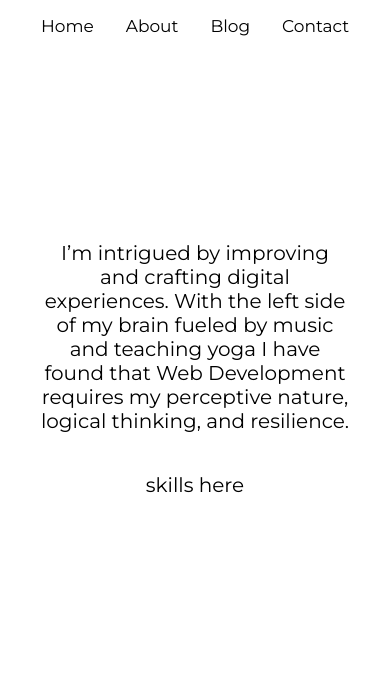
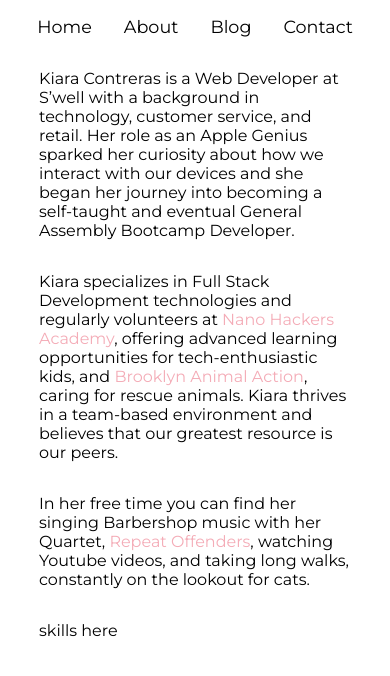
Before and after one commit to kcontreras01/portfolio2020, a React (Create React App) app: page /about in a window 390 px wide. Shown: the top 676 px of the page. Built offline with nearby package versions, Linux system fonts and the light colour scheme.

Commit message:
updating about page

```diff
--- a/src/App.css
+++ b/src/App.css
@@ -21,18 +21,19 @@ body {
     color: black;
     padding: 14px 16px;
     text-decoration: none;
-    font-size: 17px;
-    text-align: right;
+    font-size: 1.1em;
   }
 
-  #about {
-    font-size: 1.25em;
+  .topnav a:hover {
+    color: #F4ACB7
   }
 
-  @media screen {
-    .icon {
-      /*visibility: hidden;*/
-    }
+  .active {
+    color: #F4ACB7;
+  }
+
+  #name {
+    color: #F4ACB7;
   }
 
   .page-container {
@@ -42,6 +43,18 @@ body {
     margin-top: 20vh;
     width: 80vw;
     flex-direction: column;
+  }
+
+  .about-container {
+    display: flex;
+    margin: auto;
+    width: 80vw;
+    flex-direction: column;
+  }
+
+  .about-container a {
+    color: #F4ACB7;
+    text-decoration: none;
   }
 
   .page-container h1 {
--- a/src/components/About.js
+++ b/src/components/About.js
@@ -1,15 +1,31 @@
-import React from 'react'
+import React from "react";
 
 const About = () => {
 	return (
-		<div className="page-container" id="about">
+		<div className="about-container">
+			<p>
+				Kiara Contreras is a Web Developer at S’well with a background in
+				technology, customer service, and retail. Her role as an Apple Genius sparked her curiosity about how we interact with our devices and
+				she began her journey into becoming a self-taught and eventual General Assembly Bootcamp Developer.
+			</p>
 
-			<p>I’m intrigued by improving and crafting digital experiences. With the left
-side of my brain fueled by music and teaching yoga I have found that Web
-Development requires my perceptive nature, logical thinking, and resilience.</p>
-		<p>skills here</p>
+			<p>
+				Kiara specializes in Full Stack Development technologies and regularly
+				volunteers at <a href="https://www.nanohackers.org/" alt="Nano Hackers Academy site" target="_blank">Nano Hackers Academy</a>, offering advanced learning
+				opportunities for tech-enthusiastic kids, and <a href="http://brooklynanimalaction.org/" alt="Brooklyn Animal Action site" target="_blank">Brooklyn Animal Action</a>,
+				caring for rescue animals. Kiara thrives in a team-based environment and
+				believes that our greatest resource is our peers.
+			</p>
+
+			<p>
+				In her free time you can find her singing Barbershop music with her
+				Quartet, <a href="http://www.alexisdpn.com/repeatoffenders" alt="repeat offenders quartet site" target="_blank">Repeat Offenders</a>, watching Youtube videos, and taking long
+				walks, constantly on the lookout for cats.
+			</p>
+
+			<p>skills here</p>
 		</div>
-		)
-}
+	);
+};
 
-export default About
+export default About;
--- a/src/components/Landing.js
+++ b/src/components/Landing.js
@@ -3,7 +3,7 @@ import React from 'react'
 const Landing = () => {
 	return (
 		<div className="page-container">
-			<h1>Hi <span role="img" aria-label="wave">&#128075;</span> I'm Kiara</h1>
+			<h1>Hi <span role="img" aria-label="wave">&#128075;</span> I'm <span id="name">Kiara</span></h1>
 			<h3>Full Stack Web Developer</h3>
 			<p>Plant Mom / Cat Lover / Green Tea Junkie</p>
 		</div>
--- a/src/components/Nav.js
+++ b/src/components/Nav.js
@@ -5,7 +5,7 @@ const Nav = () => {
 	return (
 		<div className="topnav">
 		  <div id="nav-links">
-		    <Link to="/">Home</Link>
+		    <Link to="/" className="active">Home</Link>
 		    <Link to="/about">About</Link>
 		    <Link to="/blog">Blog</Link>
 		    <Link to="/contact">Contact</Link>
```
